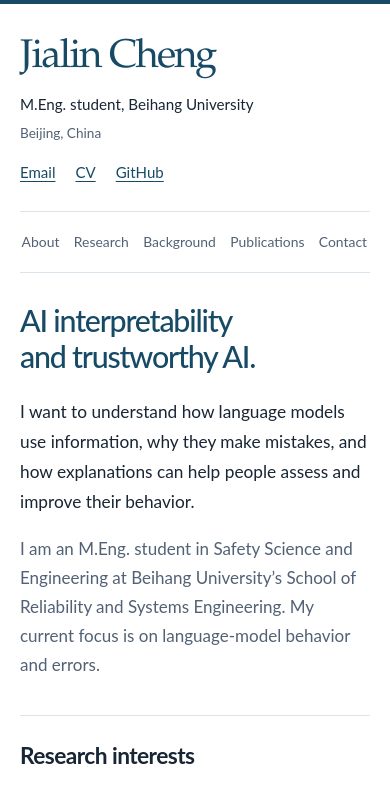
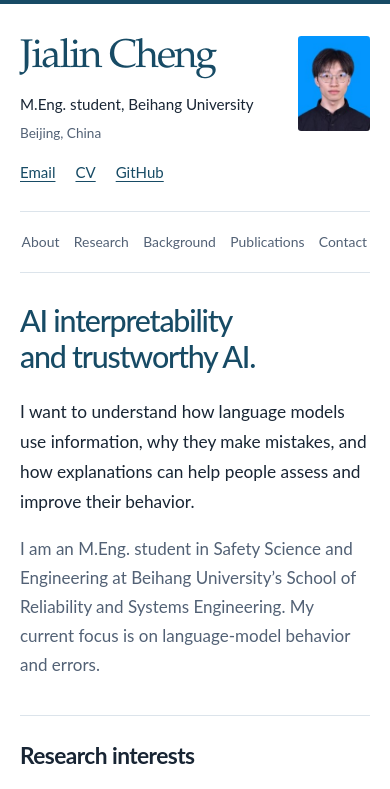
Before and after one commit to cjl-cheng/cjl-cheng.github.io, a plain HTML site: page index.html in a window 390 px wide. Shown: the top 789 px of the page. Drawn offline with Linux system fonts and the light colour scheme.

Commit message:
feat: add profile portrait and retain latest Pages deployment

```diff
--- a/index.html
+++ b/index.html
@@ -17,7 +17,7 @@
   <meta name="twitter:title" content="Jialin Cheng | AI Interpretability and Trustworthy AI">
   <meta name="twitter:description" content="Research interests in AI interpretability and trustworthy AI, with questions about language-model behavior, errors, and useful explanations.">
   <link rel="icon" href="assets/favicon.svg" type="image/svg+xml">
-  <link rel="stylesheet" href="styles.css?v=20261018">
+  <link rel="stylesheet" href="styles.css?v=20261103">
   <script src="script.js?v=20261018" defer></script>
 </head>
 <body>
@@ -26,10 +26,13 @@
   <div class="page-layout">
     <header class="profile" id="top">
       <div class="identity">
-        <h1>Jialin Cheng</h1>
-        <p class="profile-role">M.Eng. student</p>
-        <p class="profile-affiliation">Beihang University</p>
-        <p class="profile-location">Beijing, China</p>
+        <img class="profile-portrait" src="assets/Jialin_Cheng_Portrait.jpg" width="150" height="198" alt="Portrait of Jialin Cheng" decoding="async">
+        <div class="identity-details">
+          <h1>Jialin Cheng</h1>
+          <p class="profile-role">M.Eng. student</p>
+          <p class="profile-affiliation">Beihang University</p>
+          <p class="profile-location">Beijing, China</p>
+        </div>
       </div>
       <div class="profile-links" aria-label="Contact and profile links">
         <a href="mailto:cjl_cheng@buaa.edu.cn">Email</a>
--- a/styles.css
+++ b/styles.css
@@ -125,6 +125,14 @@ p {
   top: 3rem;
   min-width: 0;
   padding-right: 1.5rem;
+}
+
+.profile-portrait {
+  display: block;
+  width: 6rem;
+  height: auto;
+  margin-bottom: 1.25rem;
+  border-radius: 0.2rem;
 }
 
 .profile h1 {
@@ -365,6 +373,26 @@ main > section + section {
     position: static;
   }
 
+  .identity {
+    display: grid;
+    grid-template-columns: minmax(0, 1fr) 4.5rem;
+    align-items: start;
+    gap: 1rem;
+  }
+
+  .identity-details {
+    grid-column: 1;
+    grid-row: 1;
+    min-width: 0;
+  }
+
+  .profile-portrait {
+    grid-column: 2;
+    grid-row: 1;
+    width: 4.5rem;
+    margin: 0;
+  }
+
   .profile h1 {
     margin-bottom: 0.65rem;
     font-size: 2.5rem;
```
Also changed, not shown: assets/Jialin_Cheng_Portrait.jpg (added), 2 other files.
